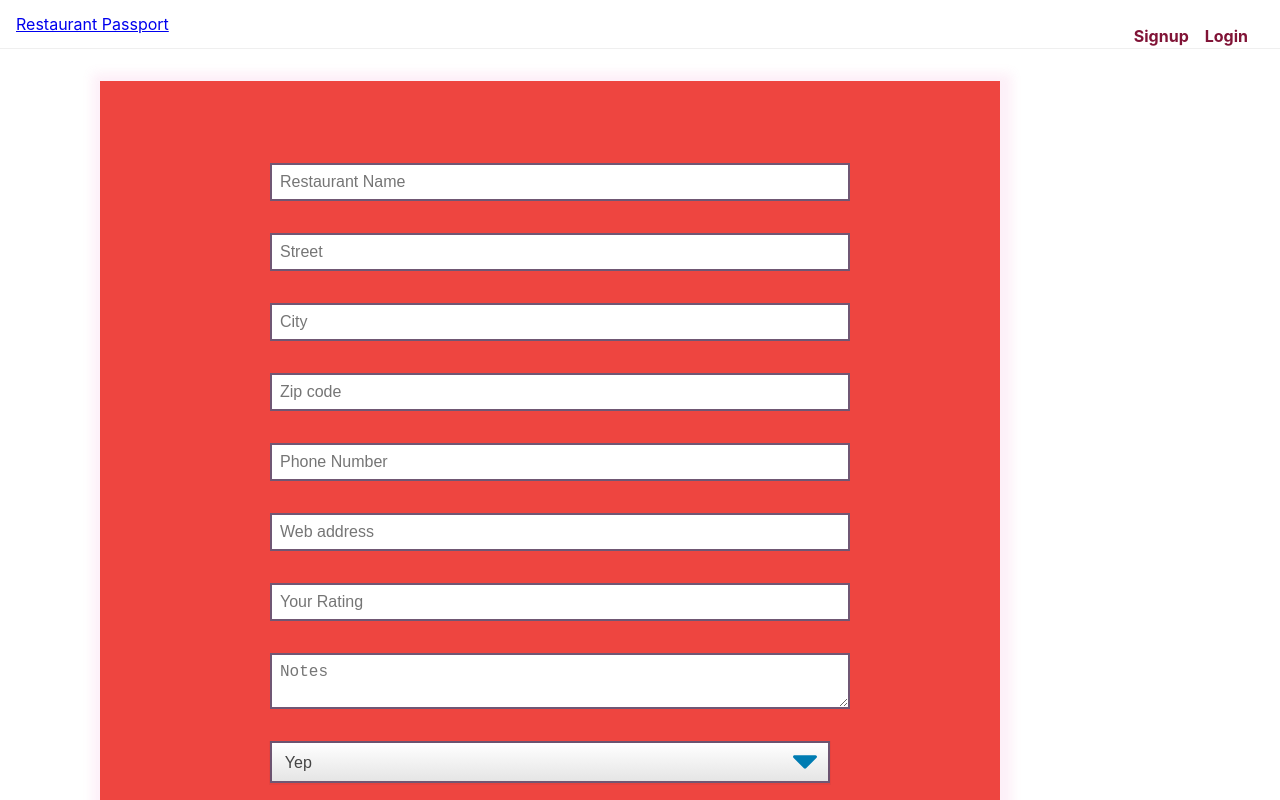
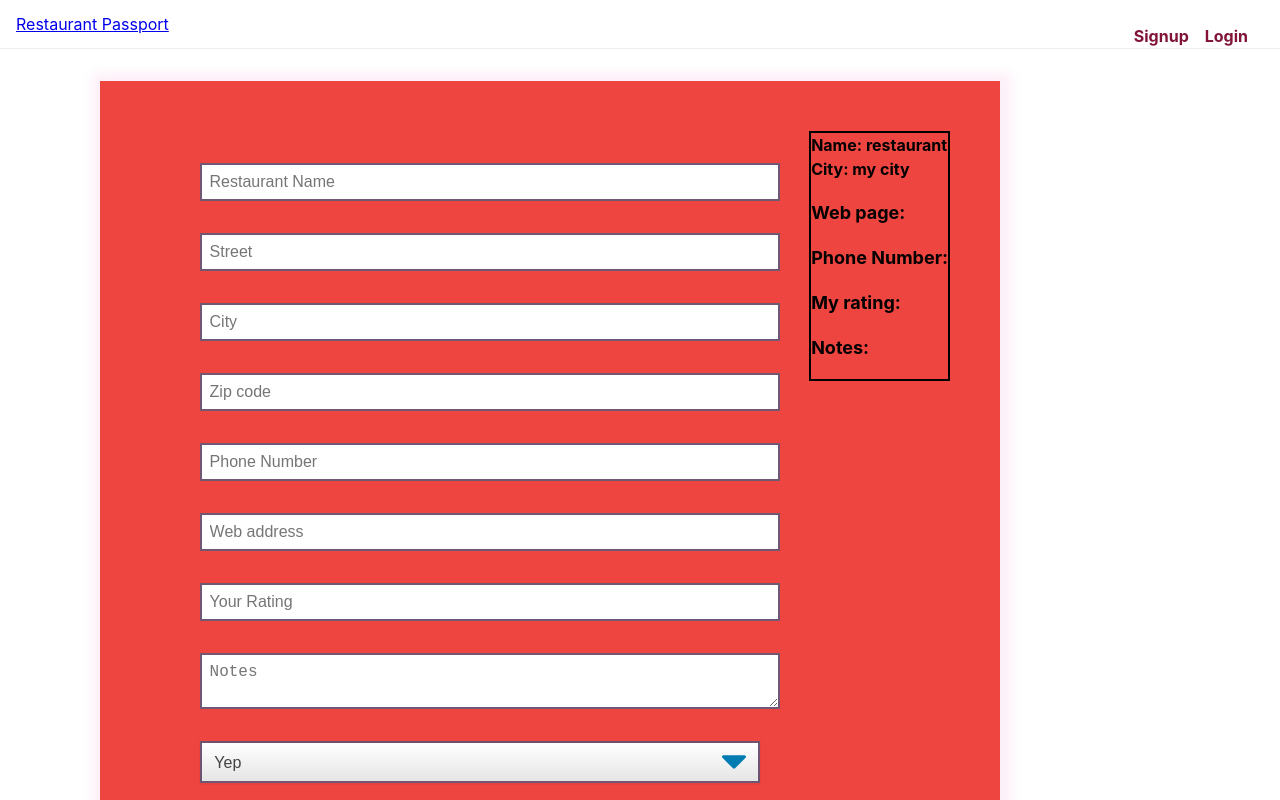
Before and after one commit to BW-Restaurant-Passport-3/Front-End, a React (Create React App) app in the folder restaurant-passport/: page /form in a window 1280 px wide. Shown: the top 800 px of the page. Built offline with nearby package versions, Linux system fonts and the light colour scheme.

Commit message:
made restaurant card

```diff
--- a/restaurant-passport/src/App.js
+++ b/restaurant-passport/src/App.js
@@ -6,6 +6,8 @@ import FormikLoginForm from './components/Login'
 import Home from './components/Home'
 import Navigation from './components/Navigation'
 import FormikRestaurantForm from './components/RestaurantForm'
+import RestaurantList from './components/RestaurantList';
+import RestaurantCard from './components/RestaurantCard';
 
 function App() {
   return (
@@ -15,6 +17,8 @@ function App() {
       <Route exact path="/signup" component ={FormikSignInForm}/>
       <Route exact path="/login" component ={FormikLoginForm}/>
       <Route exact path="/form" component= {FormikRestaurantForm}/>
+      <Route exact path="/list" component= {RestaurantList}/>
+      <Route exact path="/restaurant" component= {RestaurantCard}/>
     </main>
   );
 }
--- a/restaurant-passport/src/components/Home.js
+++ b/restaurant-passport/src/components/Home.js
@@ -12,6 +12,12 @@ function Home(props) {
                 />
             </div>
         <div className="buttons-wrapper">
+        <button onClick={() => props.history.push("/form")} className="md-button">
+           Restaurant Form
+        </button>
+        <button onClick={() => props.history.push("/list")} className="md-button">
+           Restaurant list
+        </button>
             <button onClick={() => props.history.push("/signup")} className="md-button">
            Signup
         </button>
--- a/restaurant-passport/src/components/RestaurantCard.js
+++ b/restaurant-passport/src/components/RestaurantCard.js
@@ -0,0 +1,35 @@
+import React from "react";
+import { Col, Row,
+  Card, CardText,
+  CardTitle, CardSubtitle,
+} from 'reactstrap';
+import "../index.css";
+
+export default function RestaurantCard(props) {
+    console.log("restautrant", props)
+  return(
+      <div>
+          {props.restaurant.map(item => {
+              return(
+                <div  key={item.id}
+                    className="cardbox">
+                    <Row>
+                        <Col key={props.id} >
+                            <Card className="card-info">
+                                <div className ="descriprion">
+                                <CardTitle>Name: {item.restaurantName}</CardTitle>
+                                <CardSubtitle>City: {item.city}</CardSubtitle>
+                                <CardText>Web page: {item.websiteURL}</CardText>
+                                <CardText>Phone Number: {item.phoneNumber}</CardText>
+                                <CardText>My rating: {item.myRating}</CardText>
+                                <CardText>Notes: {item.notes}</CardText>
+                                </div>
+                            </Card>
+                        </Col>
+                    </Row>
+                </div>
+              )
+            })}
+      </div>
+  )
+}
--- a/restaurant-passport/src/components/RestaurantForm.js
+++ b/restaurant-passport/src/components/RestaurantForm.js
@@ -2,10 +2,16 @@ import React, { useState, useEffect } from 'react';
 import { withFormik, Form, Field } from 'formik';
 import * as Yup from 'yup';
 import axios from 'axios';
+import RestaurantCard from './RestaurantCard';
 
 
 function RestaurantForm({ values, errors, touched, status}){
-    const [restaurant, setRestaurant] = useState([]);
+    const [restaurant, setRestaurant] = useState([
+        {
+            restaurantName:"restaurant",
+            city:"my city"
+        }
+    ]);
 
     useEffect(()=>{
         status && setRestaurant(restaurant =>[...restaurant, status]);
@@ -46,6 +52,7 @@ function RestaurantForm({ values, errors, touched, status}){
                 </Field>
                 <button type="submit"> Add Reataurant </button>
             </Form>
+            <RestaurantCard restaurant={restaurant}/>
         </div>
     );
 }
--- a/restaurant-passport/src/components/RestaurantList.js
+++ b/restaurant-passport/src/components/RestaurantList.js
@@ -0,0 +1,12 @@
+import React from "react";
+import RestaurantCard from "./RestaurantCard"
+
+export default function RestaurantList({props}) {
+
+  return (
+    <section className="character-list">
+        <h2>Hello there!!</h2>
+        {/* <RestaurantCard restaurant={restaurant}/> */}
+    </section>
+  );
+}
--- a/restaurant-passport/src/index.css
+++ b/restaurant-passport/src/index.css
@@ -156,3 +156,6 @@ nav{
 .impressed-select option {
   font-weight: normal;
 }
+.cardbox{
+  border: 2px solid black;
+}
```
